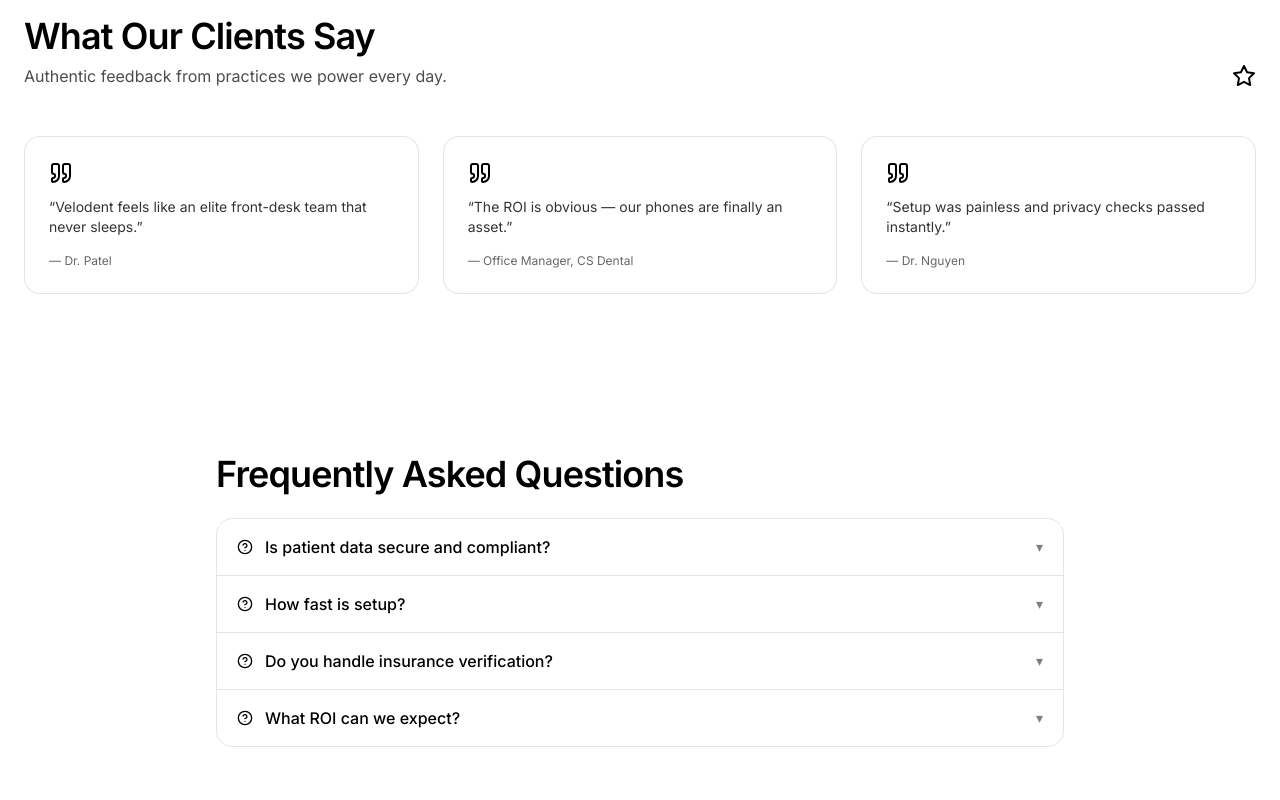
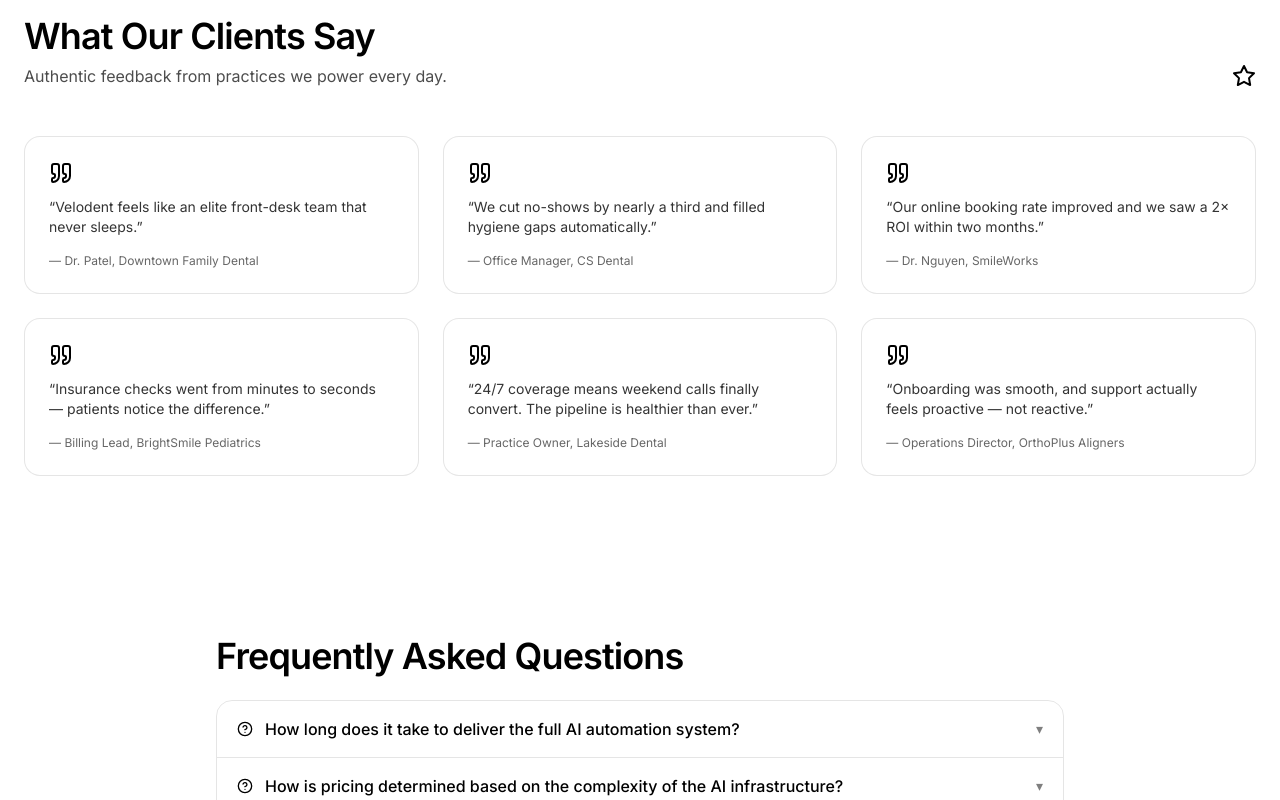
Before and after one commit to flamesuserresource3/frontend-repo_baumkgbe_ly14wj, a React (Vite) app: page / in a window 1280 px wide. Shown: the part 2440-3240 px from the top of the page. Built offline with nearby package versions, Linux system fonts and the light colour scheme; a web font is replaced by a local one.

Commit message:
Update project prj_baumkgbe - 2025-11-03T18:15:50.304Z

```diff
--- a/src/components/Sections.jsx
+++ b/src/components/Sections.jsx
@@ -104,11 +104,36 @@ export default function Sections() {
             <Star className="hidden md:block" />
           </div>
           <div className="grid md:grid-cols-3 gap-6">
-            {[`“Velodent feels like an elite front-desk team that never sleeps.”`, `“The ROI is obvious — our phones are finally an asset.”`, `“Setup was painless and privacy checks passed instantly.”`].map((q, i) => (
+            {[
+              {
+                q: '“Velodent feels like an elite front-desk team that never sleeps.”',
+                a: '— Dr. Patel, Downtown Family Dental'
+              },
+              {
+                q: '“We cut no-shows by nearly a third and filled hygiene gaps automatically.”',
+                a: '— Office Manager, CS Dental'
+              },
+              {
+                q: '“Our online booking rate improved and we saw a 2× ROI within two months.”',
+                a: '— Dr. Nguyen, SmileWorks'
+              },
+              {
+                q: '“Insurance checks went from minutes to seconds — patients notice the difference.”',
+                a: '— Billing Lead, BrightSmile Pediatrics'
+              },
+              {
+                q: '“24/7 coverage means weekend calls finally convert. The pipeline is healthier than ever.”',
+                a: '— Practice Owner, Lakeside Dental'
+              },
+              {
+                q: '“Onboarding was smooth, and support actually feels proactive — not reactive.”',
+                a: '— Operations Director, OrthoPlus Aligners'
+              },
+            ].map((item, i) => (
               <figure key={i} className="rounded-2xl border border-black/10 p-6 bg-white/70">
                 <Quote className="mb-3" />
-                <blockquote className="text-sm text-black/80">{q}</blockquote>
-                <figcaption className="mt-4 text-xs text-black/60">— {['Dr. Patel', 'Office Manager, CS Dental', 'Dr. Nguyen'][i]}</figcaption>
+                <blockquote className="text-sm text-black/80">{item.q}</blockquote>
+                <figcaption className="mt-4 text-xs text-black/60">{item.a}</figcaption>
               </figure>
             ))}
           </div>
@@ -122,20 +147,28 @@ export default function Sections() {
           <div className="divide-y divide-black/10 rounded-2xl border border-black/10 overflow-hidden">
             {[
               {
-                q: 'Is patient data secure and compliant?',
-                a: 'Yes. We follow strict privacy controls with encryption in transit and at rest, role-based access, and audit trails.'
+                q: 'How long does it take to deliver the full AI automation system?',
+                a: 'Most clinics go live in 5–10 business days. Day 1–2: discovery and system mapping; Day 3–5: integration and testing; Day 6–10: staff training, soft launch, and optimization.'
               },
               {
-                q: 'How fast is setup?',
-                a: 'Most clinics go live in under a week with our guided onboarding and templates.'
+                q: 'How is pricing determined based on the complexity of the AI infrastructure?',
+                a: 'Pricing is scoped to call volume, number of locations, integrations, and workflows (e.g., insurance, recalls, payments). We offer tiered plans with flat monthly pricing and optional usage add-ons.'
               },
               {
-                q: 'Do you handle insurance verification?',
-                a: 'We automate eligibility checks and pre-auth steps and surface results directly in your workflow.'
+                q: 'How does Velodent ensure patient data privacy and compliance?',
+                a: 'We use encryption in transit and at rest, signed BAAs, role-based access, audit logging, and strict data retention controls. Our infrastructure and processes are designed to support HIPAA compliance.'
               },
               {
-                q: 'What ROI can we expect?',
-                a: 'We guarantee 2× efficiency ROI, with typical gains in show rates, lead conversion, and staff time savings.'
+                q: 'What kind of support and maintenance do clients receive?',
+                a: 'Dedicated success manager, proactive monitoring, monthly optimization reviews, and priority support during business hours with 24/7 incident coverage.'
+              },
+              {
+                q: 'Can Velodent integrate with existing dental management software?',
+                a: 'Yes. We integrate with leading PMS/EHR systems and phone platforms. Where direct APIs are limited, we use secure middleware and vetted connectors.'
+              },
+              {
+                q: 'What measurable outcomes should we expect?',
+                a: 'Typical results include 20–40% fewer no-shows, higher online booking rates, faster insurance checks, and 2× efficiency ROI within 60–90 days.'
               },
             ].map((item, i) => (
               <details key={i} className="group open:bg-white/60">
```
Also changed, not shown: 1 other file (tests, documents, lock files or other folders).
